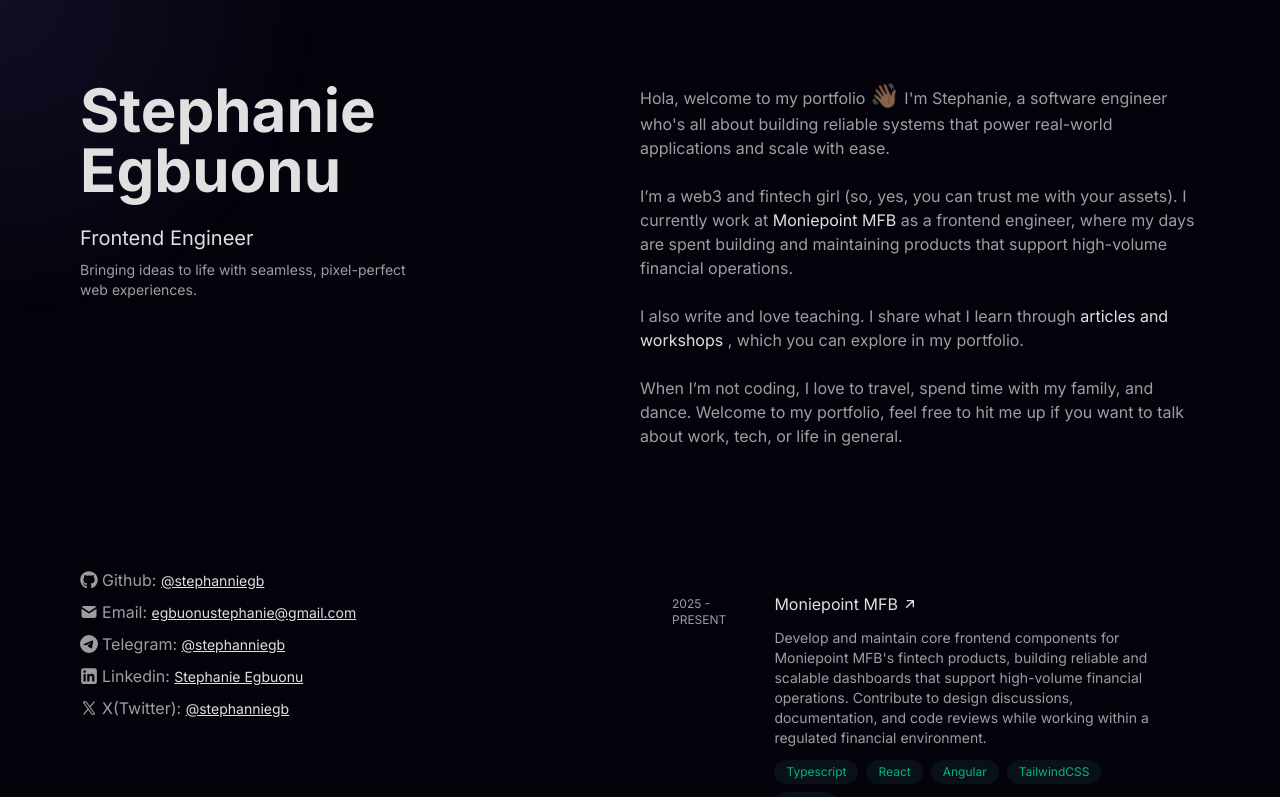
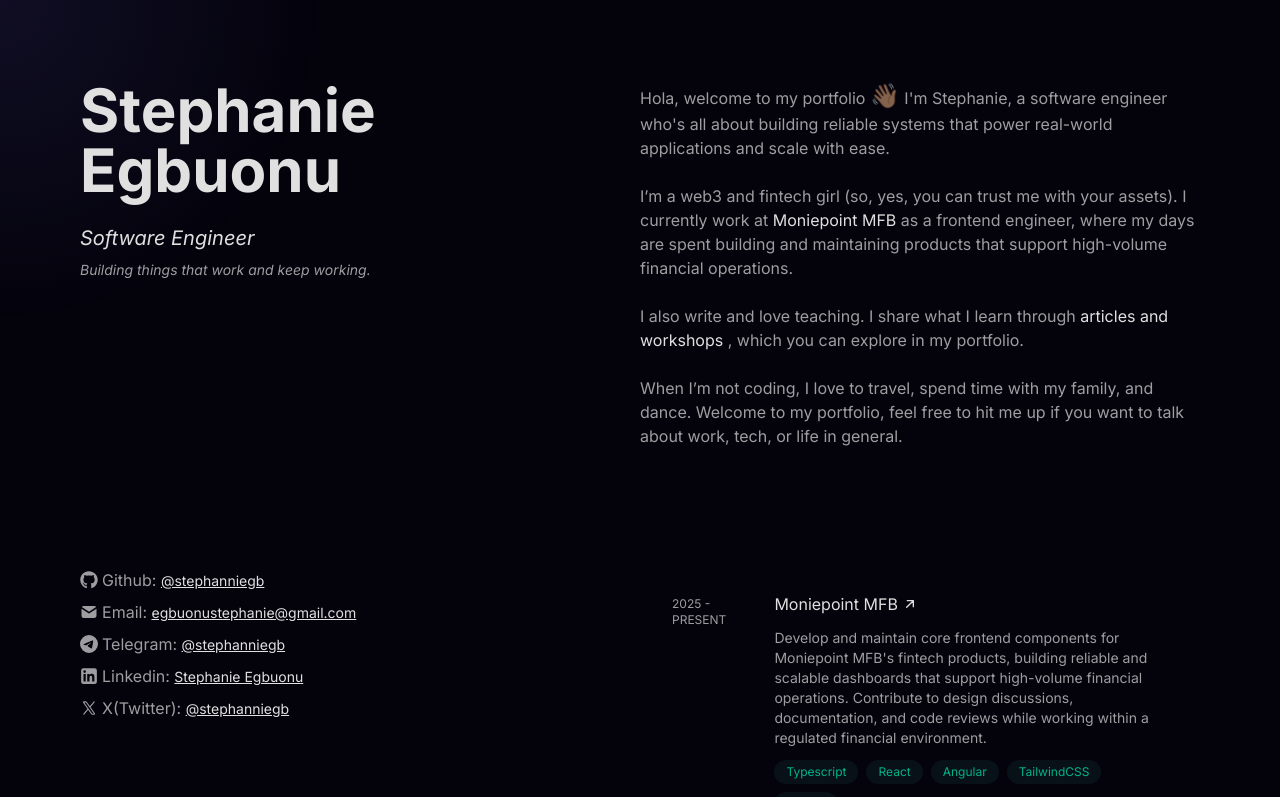
Before and after one commit to stephanniegb/stephaniegb, a Next.js app: page / in a window 1280 px wide. Shown: the top 797 px of the page. Built offline with nearby package versions, Linux system fonts and the light colour scheme.

Commit message:
chore: upadte hero

```diff
--- a/app/components/Hero.tsx
+++ b/app/components/Hero.tsx
@@ -8,9 +8,9 @@ const Hero = () => {
           <h1 className="mb-4 text-[clamp(1.5rem,8vw,2.5rem)] leading-[2.5rem] md:text-5xl lg:text-4xl xl:text-6xl">
             Stephanie Egbuonu
           </h1>
-          <h2 className="text-xl">Frontend Engineer</h2>
-          <p className="w-[70%] text-sm">
-            Bringing ideas to life with seamless, pixel-perfect web experiences.
+          <h2 className="text-xl italic">Software Engineer</h2>
+          <p className="w-[70%] text-sm italic">
+            Building things that work and keep working.
           </p>
         </div>
         <Contact />
```
Also changed, not shown: app/components/About.tsx (+0 -28 lines).
